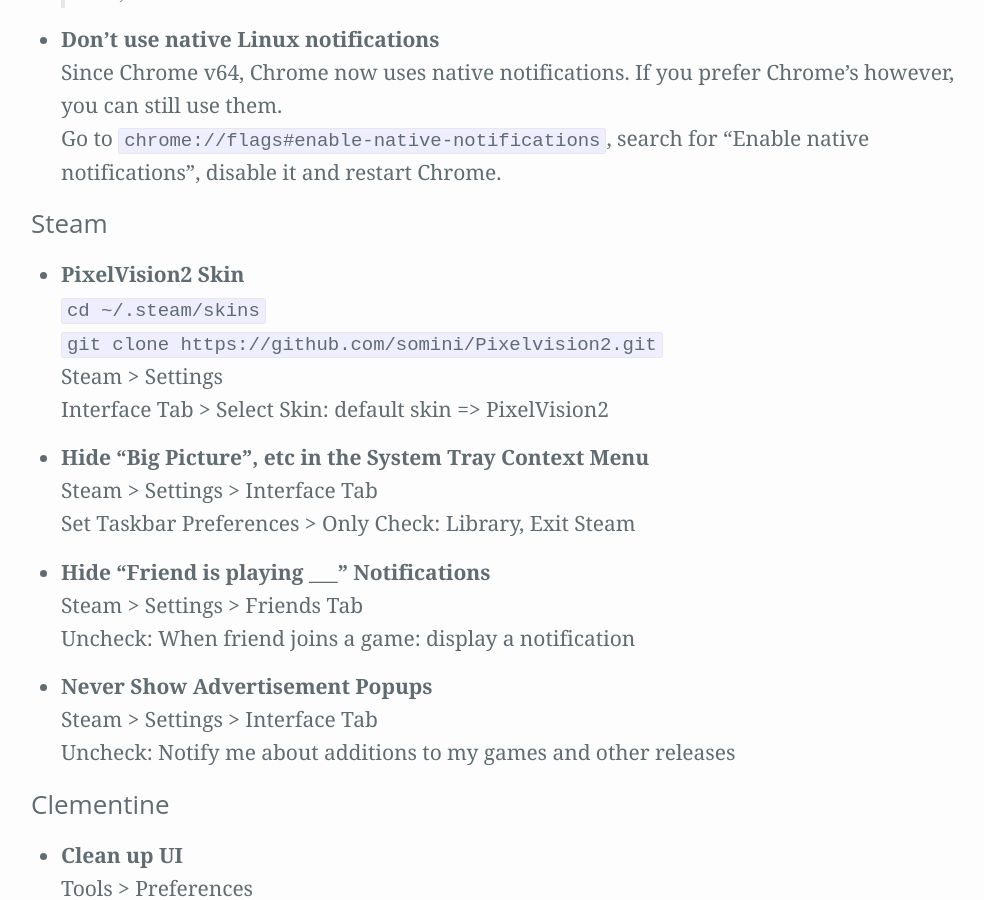
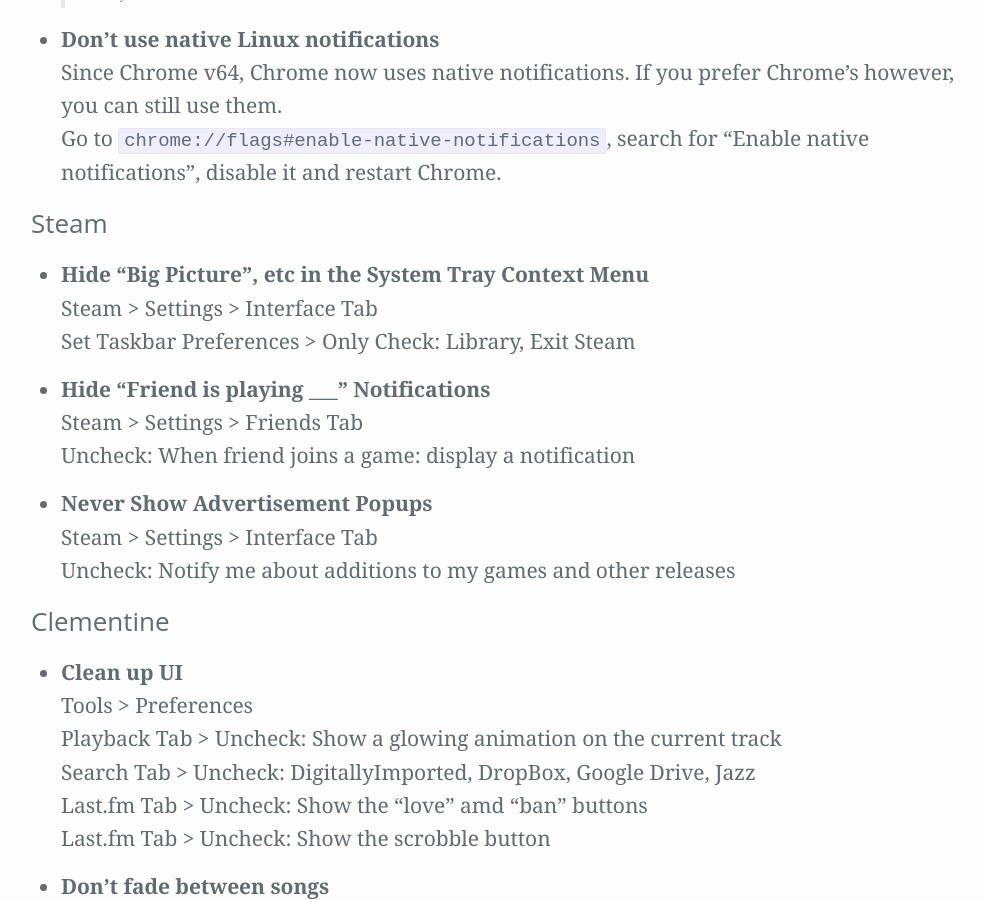
Before and after one commit to Zren/zren.github.io, a Jekyll site: the page built from kde.md, in a window 1280 px wide and 900 px high, scrolled down 9301 px. Shown: the whole window, without its empty margins (127-1111 px from the left). Built offline with Jekyll 4.4.1, drawn with Linux system fonts in a browser that asks for light colours.

Commit message:
PixelVision skin is no longer updated.

```diff
--- a/kde.md
+++ b/kde.md
@@ -383,13 +383,6 @@
 ### Steam
 
 {% assign i = i | plus: 1 %}
-* {:#cfg-{{ i }}} PixelVision2 Skin
-  `cd ~/.steam/skins `
-  `git clone https://github.com/somini/Pixelvision2.git`
-  Steam > Settings
-  Interface Tab > Select Skin: default skin => PixelVision2
-
-{% assign i = i | plus: 1 %}
 * {:#cfg-{{ i }}} Hide “Big Picture”, etc in the System Tray Context Menu
   Steam > Settings > Interface Tab
   Set Taskbar Preferences > Only Check: Library, Exit Steam
```
